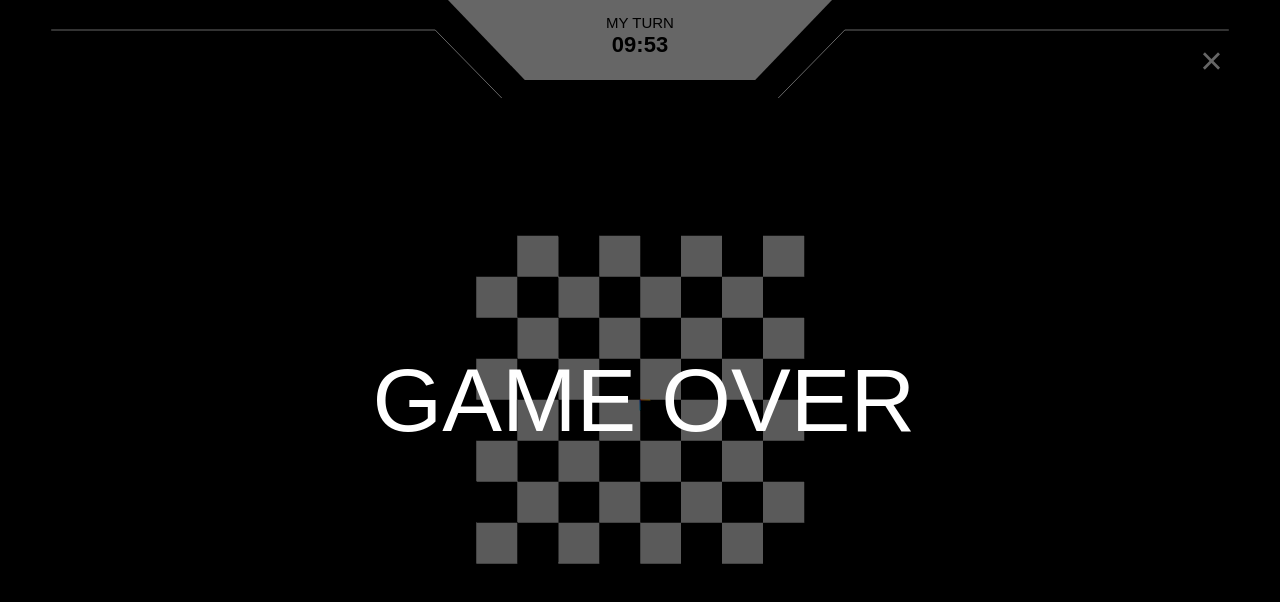
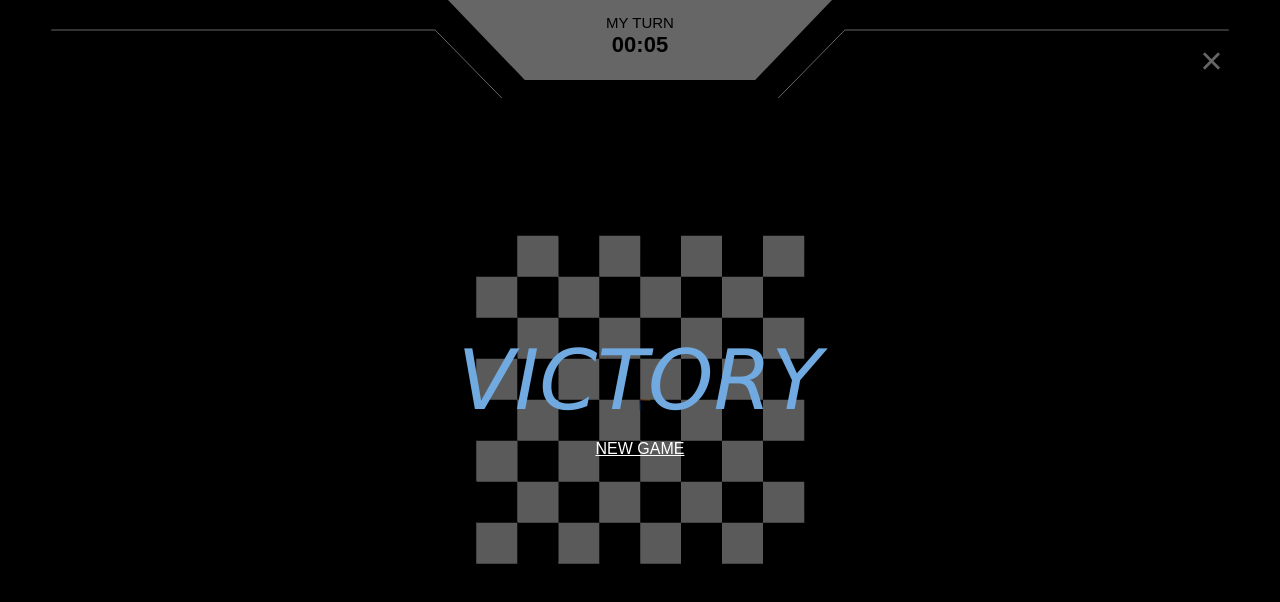
Before and after one commit to apptcion/3d-chess, a Next.js app: page /test in a window 1280 px wide. Shown: the top 602 px of the page. Built offline with nearby package versions, Linux system fonts and the light colour scheme; no server answers; sample sign-in values are in the browser's storage.

Commit message:
add game over scene

```diff
--- a/app/common/timer.tsx
+++ b/app/common/timer.tsx
@@ -19,7 +19,7 @@ export function Timer({turn, myTeam, setGameOver}:{turn: string, myTeam: string,
     }
 
     useEffect(() => {
-        setTime(600); // 10분
+        setTime(10); // 10분? 5분?
 
         const intervalId = setInterval(() => {
             setTime(prev => {
--- a/app/main/page.tsx
+++ b/app/main/page.tsx
@@ -145,9 +145,9 @@ function Circle() {
     >
       <defs>
         <linearGradient id="grad1" x1="0" y1="1" x2="1" y2="0">
-          <stop offset="0.2" stopColor="#ff524c" />
-          <stop offset="0.5" stopColor="#7a43f0" />
-          <stop offset="1"   stopColor="#307df0" />
+          <stop offset="0.2" stopColor="#6e1680" />
+          <stop offset="0.5" stopColor="#3d1f7a" />
+          <stop offset="1" stopColor="#331666" />
         </linearGradient>
       </defs>
       <g fill="none">
--- a/app/rule/millennium.tsx
+++ b/app/rule/millennium.tsx
@@ -1949,8 +1949,8 @@ interface Props {
 export default function Chess({team, setClose}: Props){
 
     const spaceRef = useRef<Space | null>(null);
-    const [visible, setVisible] = useState(true);
-    const [wallVisible, setWallVisible] = useState(false)
+    const [visible, _setVisible] = useState(true);
+    const [wallVisible, _setWallVisible] = useState(false)
 
     useEffect(() => {
 
--- a/app/test/page.tsx
+++ b/app/test/page.tsx
@@ -2,33 +2,33 @@
 import styles from '../../public/css/test.module.css'
 import { Timer } from '../common/timer'
 import Millenium from '../rule/millennium'
-import { useState } from 'react'
+import { useEffect, useRef, useState } from 'react'
 
-function Win(){
+export function GameOver({win}:{win:boolean}){
+    const goMainRef = useRef(null)
 
-}
+    useEffect(() => {
+        if(goMainRef.current){
+            (goMainRef.current as HTMLElement).addEventListener('click', () => {
+                location.href = '/'
+            })
+        }
+    })
 
-function Defeat(){
+
     return (
         <div className={styles.page}>
             <div className={styles.msgWrap}>
-                <p className={styles.msg} data-text='GAME OVER'>GAME OVER</p>
+                <p className={`${styles.msg} ${win? styles.win : styles.defeat}`}>{win? 'VICTORY' : 'DEFEAT'}</p>
+                <div className={styles.goMain} ref={goMainRef}>NEW GAME</div>
             </div>
-        </div>
-    )
-}
-
-function GameOver({win}:{win:boolean}){
-    return (
-        <div>
-            <Defeat />
         </div>
     )
 }
 
 export default function Test(){
     const [close, setClose] = useState(true)
-    const [gameover, setGameOver] = useState({gameover: false, winner: ''})
+    const [gameover, setGameOver] = useState({gameover: false, winner: 'white'})
     const myTeam = 'white'
 
     return (
--- a/public/css/common/noticeTeam.module.css
+++ b/public/css/common/noticeTeam.module.css
@@ -95,7 +95,7 @@
     }
     100% {
         color: transparent;
-        transform: scale(15);
+        transform: scale(19);
         font-size: 4.5vw;
     }
 }
--- a/public/css/test.module.css
+++ b/public/css/test.module.css
@@ -13,6 +13,8 @@
   display: flex;
   justify-content: center;
   align-items: center;
+  flex-wrap: wrap;
+  flex-direction: column;
   width: 60vw;
   margin: 25vh 20vw;
   height: 50vh;
@@ -20,98 +22,27 @@
 }
 
 .msg{
-  color: white;
-  font-size: 6vw;
+  font-style: italic;
+  font-family: 'Lucida Sans', 'Lucida Sans Regular', 'Lucida Grande', 'Lucida Sans Unicode', Geneva, Verdana, sans-serif;
+  font-size: 6.5vw;
 }
 
-.msg{
-  color : white;
-  height : 10vh;
+.win{
+  color: rgb(112, 170, 225)
+}
+
+.defeat{
+  color: #fe0235;
+}
+
+.goMain{
+  cursor: pointer;
+  color: white;
+  /* border: solid 2px rgb(255, 158, 174); */
+  text-decoration: underline;
   display: flex;
   justify-content: center;
   align-items: center;
-  cursor : pointer;
-  transition: 0.3s;
-  font-size : 7vw;
-  font-family: 'Pretendard', sans-serif;
-  position: relative;
-  left: 0.3vw;
+  width: 20%;
+  height: 10%;
 }
-
-
-.msg::before,
-.msg::after {
-content: attr(data-text);
-position: absolute;
-top: 0;
-left: 0;
-width: 100%;
-height: 100%;
-background: transparent;
-display: flex;
-justify-content: center;
-align-items: center;
-color: white;
-}
-
-.msg::before {
-left: 4px;
-text-shadow: -3px 0 #ff0000;
-animation: noise-anim 0.4s infinite linear alternate-reverse;
-z-index: 1;
-}
-
-.msg::after {
-left: -4px;
-text-shadow: 3px 0 #00ff00;
-animation: noise-anim-2 0.3s infinite linear alternate-reverse;
-z-index: 1;
-}
-
-@keyframes noise-anim {
-0% { clip-path: inset(0 0 0 0); }
-5% { clip-path: inset(40px 0 40px 0); }
-10% { clip-path: inset(80px 0 80px 0); }
-15% { clip-path: inset(120px 0 120px 0); }
-20% { clip-path: inset(160px 0 160px 0); }
-25% { clip-path: inset(200px 0 200px 0); }
-30% { clip-path: inset(240px 0 240px 0); }
-35% { clip-path: inset(280px 0 280px 0); }
-40% { clip-path: inset(320px 0 320px 0); }
-45% { clip-path: inset(360px 0 360px 0); }
-50% { clip-path: inset(400px 0 400px 0); }
-55% { clip-path: inset(440px 0 440px 0); }
-60% { clip-path: inset(480px 0 480px 0); }
-65% { clip-path: inset(520px 0 520px 0); }
-70% { clip-path: inset(560px 0 560px 0); }
-75% { clip-path: inset(600px 0 600px 0); }
-80% { clip-path: inset(640px 0 640px 0); }
-85% { clip-path: inset(680px 0 680px 0); }
-90% { clip-path: inset(720px 0 720px 0); }
-95% { clip-path: inset(760px 0 760px 0); }
-100% { clip-path: inset(800px 0 800px 0); }
-}
-
-@keyframes noise-anim-2 {
-0% { clip-path: inset(20px 0 20px 0); }
-5% { clip-path: inset(60px 0 60px 0); }
-10% { clip-path: inset(100px 0 100px 0); }
-15% { clip-path: inset(140px 0 140px 0); }
-20% { clip-path: inset(180px 0 180px 0); }
-25% { clip-path: inset(220px 0 220px 0); }
-30% { clip-path: inset(260px 0 260px 0); }
-35% { clip-path: inset(300px 0 300px 0); }
-40% { clip-path: inset(340px 0 340px 0); }
-45% { clip-path: inset(380px 0 380px 0); }
-50% { clip-path: inset(420px 0 420px 0); }
-55% { clip-path: inset(460px 0 460px 0); }
-60% { clip-path: inset(500px 0 500px 0); }
-65% { clip-path: inset(540px 0 540px 0); }
-70% { clip-path: inset(580px 0 580px 0); }
-75% { clip-path: inset(620px 0 620px 0); }
-80% { clip-path: inset(660px 0 660px 0); }
-85% { clip-path: inset(700px 0 700px 0); }
-90% { clip-path: inset(740px 0 740px 0); }
-95% { clip-path: inset(780px 0 780px 0); }
-100% { clip-path: inset(820px 0 820px 0); }
-}
```
Also changed, not shown: app/Millennium_remote/chess.tsx (+7 -7 lines), public/css/main.module.css (+4 -4 lines).
